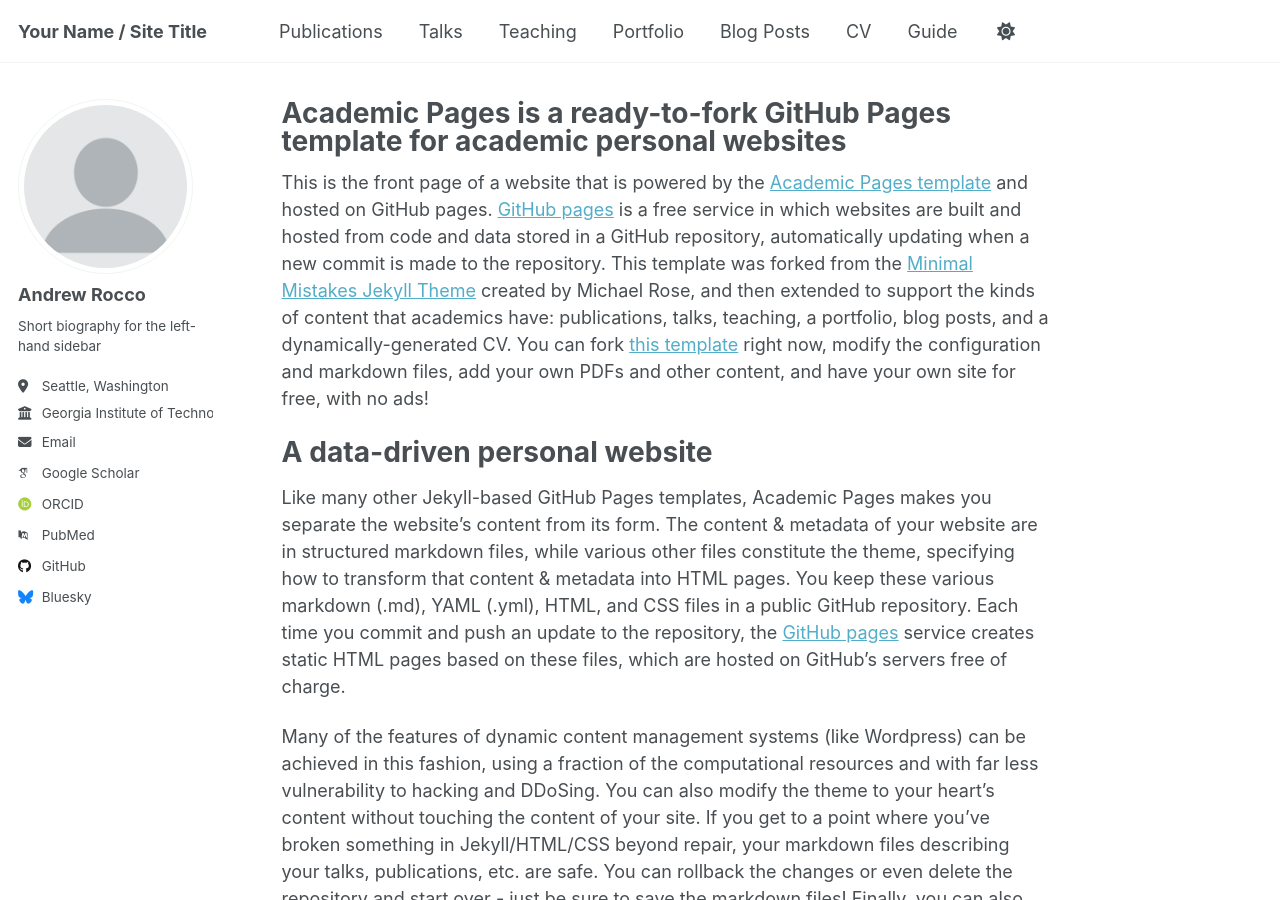
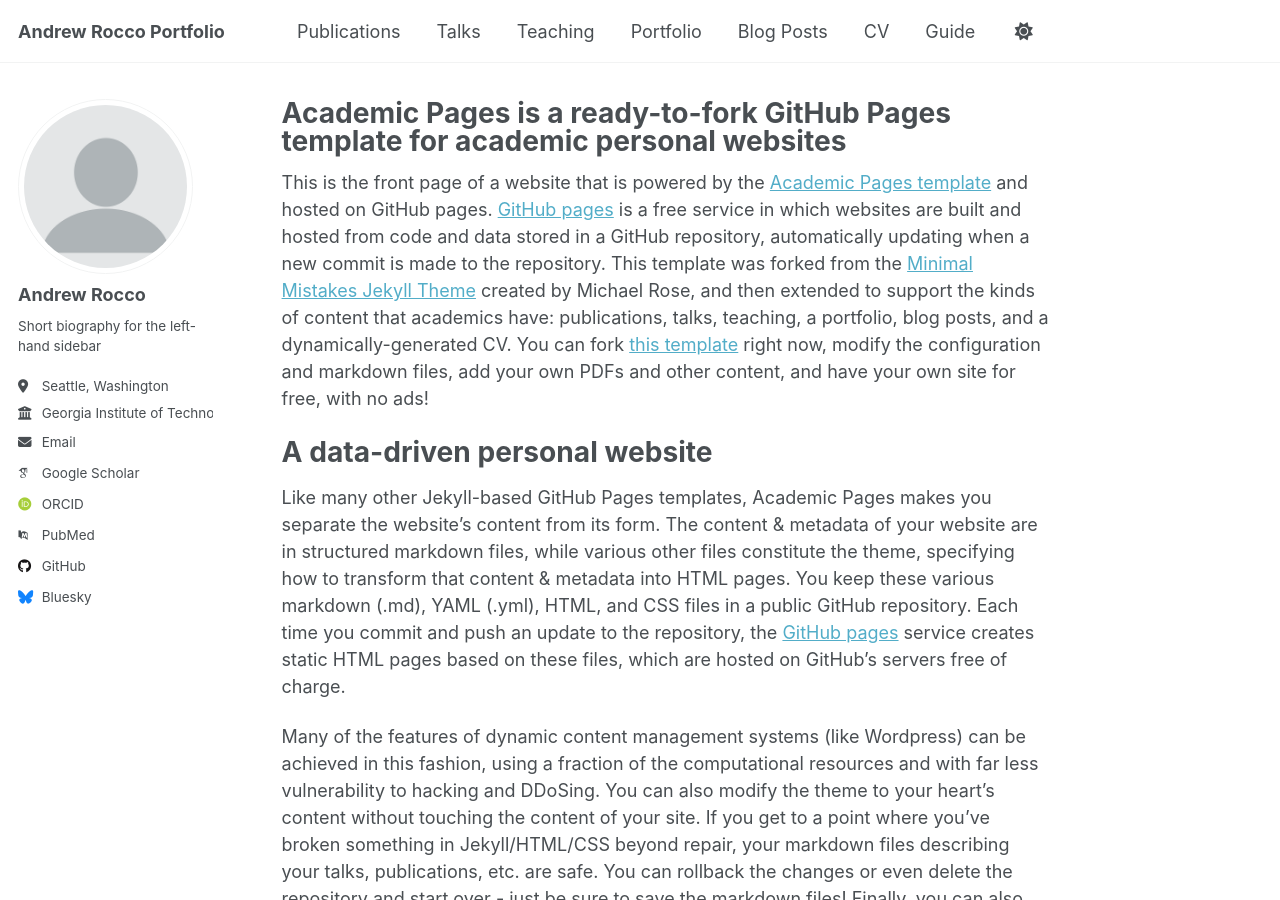
Before and after one commit to andrewlrocco/personal-portfolio, a Jekyll site: the page built from _pages/about.md, in a window 1280 px wide and 900 px high. Built offline with Jekyll 4.4.1, drawn with Linux system fonts in a browser that asks for light colours; some web fonts are replaced.

Commit message:
Update _config.yml

```diff
--- a/_config.yml
+++ b/_config.yml
@@ -9,13 +9,13 @@
 # Basic Site Settings
 locale                   : "en-US"
 site_theme               : "default"
-title                    : "Your Name / Site Title"
+title                    : "Andrew Rocco Portfolio"
 title_separator          : "-"
 name                     : &name "Andrew Rocco"
-description              : &description "personal description"
-url                      : https://academicpages.github.io # the base hostname & protocol for your site e.g. "https://[your GitHub username].github.io" or if you already have some other page hosted on Github then use "https://[your GitHub username].github.io/[Your Repo Name]"
+description              : &description "Personal portfolio and resume."
+url                      : https://andrewrocco.tech # the base hostname & protocol for your site e.g. "https://[your GitHub username].github.io" or if you already have some other page hosted on Github then use "https://[your GitHub username].github.io/[Your Repo Name]"
 baseurl                  : "" # the subpath of your site, e.g. "/blog"
-repository               : "academicpages/academicpages.github.io"
+repository               : "andrewlrocco/personal-portfolio"
 
 # Site Author - The following control what appear as part of the author content on the side bar.
 #               If a field is blank the icon and link will not appear, otherwise it will be shown.
```
